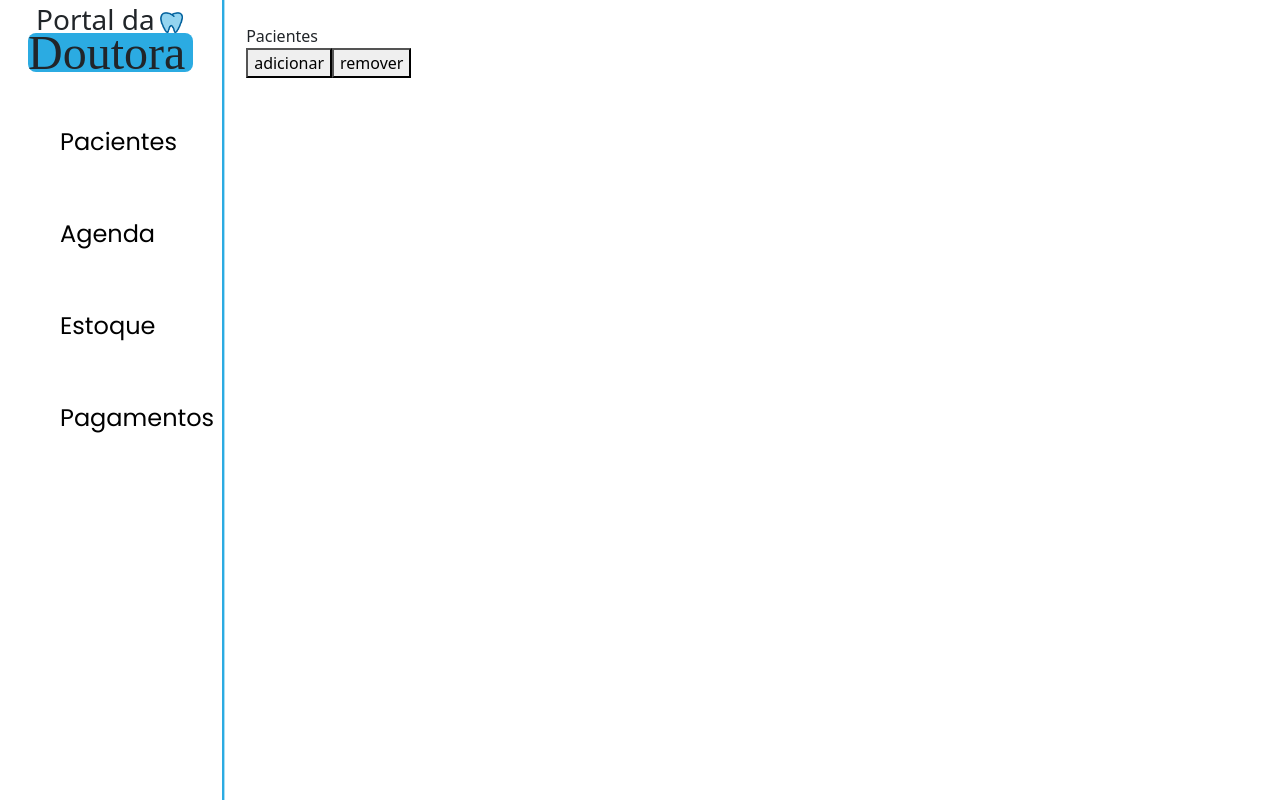
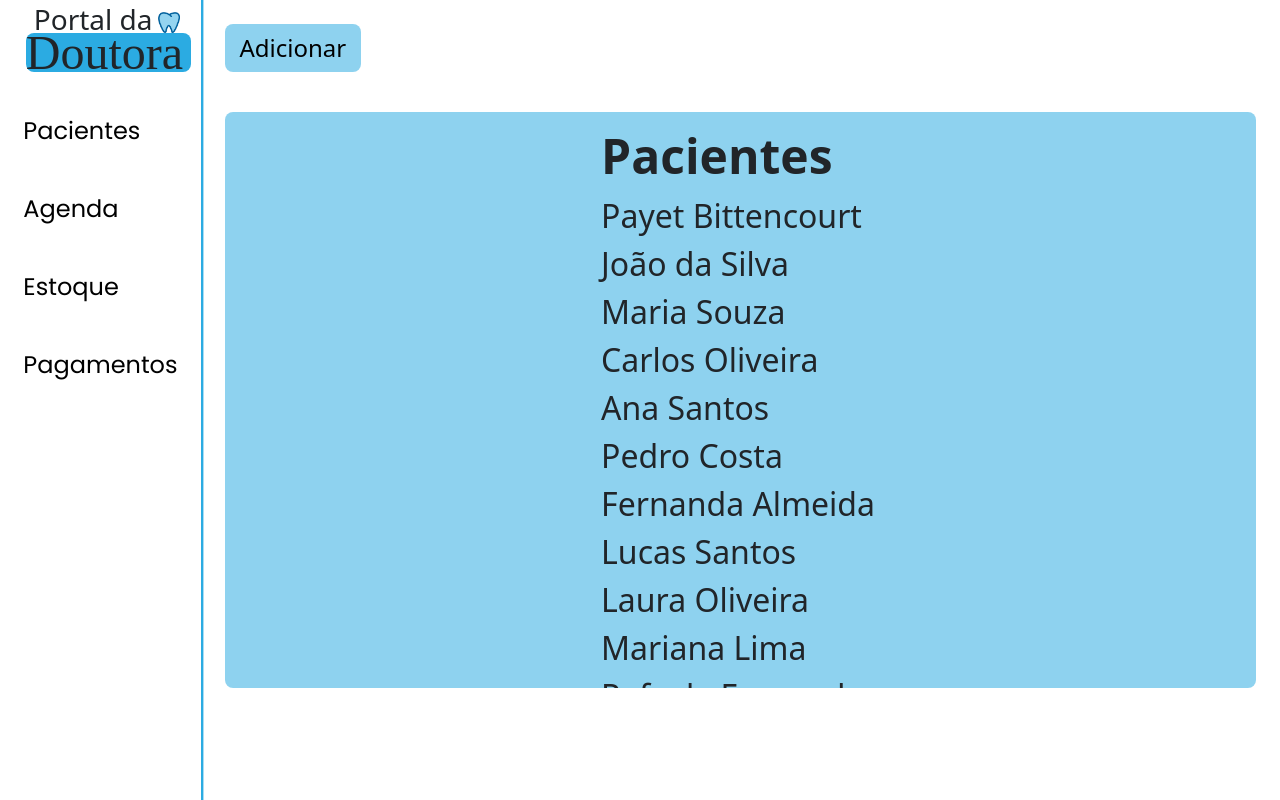
Before and after one commit to dsm-cefet-rj/ti-2024-1-grupo-8-1, a React (Create React App) app: page / in a window 1280 px wide. Both pictures are taken after a click on the button "Pacientes". Built offline with nearby package versions, Linux system fonts and the light colour scheme; a web font is replaced by a local one.

Commit message:
Alterações em alguns estilos e início e paciente

```diff
--- a/src/App.css
+++ b/src/App.css
@@ -1,8 +1,5 @@
 .App {
-
-
   height: 100vh;
-
   text-align: center;
   background-color: #ffffff
 }
--- /dev/null
+++ b/src/ComponentesPaciente/AdicionarPaciente.jsx
@@ -0,0 +1,17 @@
+import React from 'react';
+import './stylesPaciente.css';
+
+function AdicionarPaciente({ handleInicioPaciente }) {
+    return (
+        <div>
+            <div>
+                <button className='botãoPaciente' onClick={handleInicioPaciente}>Inicio</button>
+            </div>
+            <div>
+
+            </div>
+        </div>
+    );
+}
+
+export default AdicionarPaciente;
--- /dev/null
+++ b/src/ComponentesPaciente/ListaDePacientes.js
@@ -0,0 +1,137 @@
+const ListaDePacientes = [
+  {
+    nome: "Payet Bittencourt",
+    telefone: "(11) 98765-4320",
+    cpf: "123.456.789-00",
+    endereco: "Rua Sotero dos reis, 123",
+    cidade: "Rio de Janeiro",
+  },
+  {
+    nome: "João da Silva",
+    telefone: "(11) 98765-4321",
+    cpf: "123.456.789-00",
+    endereco: "Rua A, 123",
+    cidade: "São Paulo",
+  },
+  {
+    nome: "Maria Souza",
+    telefone: "(21) 99999-8888",
+    cpf: "987.654.321-00",
+    endereco: "Avenida B, 456",
+    cidade: "Rio de Janeiro",
+  },
+  {
+    nome: "Carlos Oliveira",
+    telefone: "(31) 77777-2222",
+    cpf: "555.444.333-00",
+    endereco: "Rua C, 789",
+    cidade: "Belo Horizonte",
+  },
+  {
+    nome: "Ana Santos",
+    telefone: "(41) 33333-5555",
+    cpf: "222.111.888-00",
+    endereco: "Avenida D, 987",
+    cidade: "Curitiba",
+  },
+  {
+    nome: "Pedro Costa",
+    telefone: "(85) 22222-7777",
+    cpf: "666.777.888-00",
+    endereco: "Rua E, 321",
+    cidade: "Fortaleza",
+  },
+  {
+    nome: "Fernanda Almeida",
+    telefone: "(61) 44444-1111",
+    cpf: "999.888.777-00",
+    endereco: "Avenida F, 654",
+    cidade: "Brasília",
+  },
+  {
+    nome: "Lucas Santos",
+    telefone: "(11) 55555-5555",
+    cpf: "111.222.333-44",
+    endereco: "Rua G, 789",
+    cidade: "São Paulo",
+  },
+  {
+    nome: "Laura Oliveira",
+    telefone: "(21) 66666-6666",
+    cpf: "555.666.777-88",
+    endereco: "Avenida H, 123",
+    cidade: "Rio de Janeiro",
+  },
+  {
+    nome: "Mariana Lima",
+    telefone: "(31) 98765-4321",
+    cpf: "777.888.999-00",
+    endereco: "Rua I, 456",
+    cidade: "Belo Horizonte",
+  },
+  {
+    nome: "Rafaela Fernandes",
+    telefone: "(41) 55555-5555",
+    cpf: "888.999.000-11",
+    endereco: "Avenida J, 789",
+    cidade: "Curitiba",
+  },
+  {
+    nome: "Anderson Costa",
+    telefone: "(85) 77777-7777",
+    cpf: "111.222.333-44",
+    endereco: "Rua K, 321",
+    cidade: "Fortaleza",
+  },
+  {
+    nome: "Thiago Oliveira",
+    telefone: "(61) 88888-8888",
+    cpf: "222.333.444-55",
+    endereco: "Avenida L, 654",
+    cidade: "Brasília",
+  },
+  {
+    nome: "Isabela Santos",
+    telefone: "(11) 66666-6666",
+    cpf: "333.444.555-66",
+    endereco: "Rua M, 123",
+    cidade: "São Paulo",
+  },
+  {
+    nome: "Juliana Almeida",
+    telefone: "(21) 44444-4444",
+    cpf: "444.555.666-77",
+    endereco: "Avenida N, 456",
+    cidade: "Rio de Janeiro",
+  },
+  {
+    nome: "Marcos Lima",
+    telefone: "(31) 33333-3333",
+    cpf: "555.666.777-88",
+    endereco: "Rua O, 789",
+    cidade: "Belo Horizonte",
+  },
+  {
+    nome: "Patrícia Fernandes",
+    telefone: "(41) 77777-7777",
+    cpf: "777.888.999-00",
+    endereco: "Avenida P, 987",
+    cidade: "Curitiba",
+  },
+  {
+    nome: "Leonardo Costa",
+    telefone: "(85) 55555-5555",
+    cpf: "999.000.111-22",
+    endereco: "Rua Q, 321",
+    cidade: "Fortaleza",
+  },
+  {
+    nome: "Camila Oliveira",
+    telefone: "(61) 99999-9999",
+    cpf: "111.222.333-44",
+    endereco: "Avenida R, 654",
+    cidade: "Brasília",
+  },
+];
+
+export default ListaDePacientes;
--- /dev/null
+++ b/src/ComponentesPaciente/ListarPacientes.jsx
@@ -0,0 +1,20 @@
+import React from 'react';
+import './stylesPaciente.css';
+
+function ListarPacientes({ ListaDePacientes, handleAdicionarPaciente }) {
+    return (
+        <div>
+            <button className='botãoPaciente' onClick={handleAdicionarPaciente}>Adicionar</button>
+            <div className='ListaPaciente'>
+                <ul>
+                    <li>Pacientes</li>
+                    {ListaDePacientes.map((paciente, index) => (
+                        <li key={index}>{paciente.nome}</li>
+                    ))}
+                </ul>
+            </div>
+        </div>
+    );
+}
+
+export default ListarPacientes;
--- /dev/null
+++ b/src/ComponentesPaciente/stylesPaciente.css
@@ -0,0 +1,39 @@
+.corpo{
+    padding: 1vh, 1vh, 1vh, 1vh;
+    width: 100%;
+    height: 100%;
+}
+
+.botãoPaciente{
+    border-radius: 1vh;
+    border: none;
+    background-color: #2babe288;
+    font-size: 3vh;
+    margin-bottom: 5vh;
+    width: 17vh;
+    height: 6vh;
+}
+
+.ListaPaciente{
+    display: flex;
+    justify-content: center;
+    align-items: center;
+    width: 100%;
+    background-color: #2babe288;
+    border-radius: 1vh;
+    overflow-y: scroll;
+}
+
+.ListaPaciente > ul{
+    list-style: none;
+    height: 70vh;
+    font-size: 4vh;
+    padding: 0 0 0 0;
+    padding: 1vh 1vh 1vh 1vh;
+
+}
+
+.ListaPaciente > ul > li:first-child{
+    font-weight: bold;
+    font-size: 6vh;
+}
--- a/src/NavApp.jsx
+++ b/src/NavApp.jsx
@@ -40,7 +40,7 @@ function NavApp() {
   };
 
   return (
-      <div className='container'>
+      <div className='janela'>
         <nav className="side-bar">
           <div className="logo">
             <div className="escrita1">
--- a/src/Pacientes.jsx
+++ b/src/Pacientes.jsx
@@ -1,19 +1,34 @@
-import React from 'react';
+import React, { useState } from 'react';
 import './styles.css';
+import ListarPacientes from './ComponentesPaciente/ListarPacientes';
+import ListaDePacientes from './ComponentesPaciente/ListaDePacientes';
+import AdicionarPaciente from './ComponentesPaciente/AdicionarPaciente';
 
 function Pacientes() {
+  //estado da aba (tela inicial ou no processo de adicionar alguém ou no processo de editar)
+  const [Modo, setModo] = useState('Inicial')
+
+  const handleAdicionarPaciente = () => {
+    setModo('Adicionar');
+  };
+
+  const handleInicioPaciente = () => {
+    setModo('Inicial');
+  };
+
+  const renderizarConteudo = () => {
+    if (Modo === 'Inicial') {
+      return <ListarPacientes ListaDePacientes={ListaDePacientes} handleAdicionarPaciente={handleAdicionarPaciente} />;
+    }
+    else if (Modo === 'Adicionar') {
+      return <div><AdicionarPaciente handleInicioPaciente={handleInicioPaciente} /></div>;
+    }
+  };
+
   return (
-    <div className="corpo">
-      <div className="cabecalho">
-        Pacientes
-      </div>
-      <div>
-        <div>
-          <button>adicionar</button>
-          <button>remover</button>
-        </div>
-      </div>
-   </div>
+    <div className='corpo'>
+      {renderizarConteudo()}
+    </div>
   );
 }
 
--- a/src/styles.css
+++ b/src/styles.css
@@ -1,22 +1,13 @@
-
-
 @import url('https://fonts.googleapis.com/css2?family=Poppins:wght@300;400;500;600;700&display=swap');
 @import url('https://fonts.googleapis.com/css2?family=Sail&display=swap');
-
-body{
-    height: 100vh;
-    font-family: 'Poppins';
-    display: flex;
-    overflow: hidden;
-    margin: 0;
-}
 
 .side-bar{
     width: 30vh;
     height: 100vh;
     box-shadow: 0.3vh 0 0 #2babe2;
     align-items: center;
-    justify-content: center;
+    flex-direction: column;
+    display: flex;
 }
 
 .side-bar .logo {
@@ -51,14 +42,15 @@ body{
 }
 
 .side-bar > ul{
-    list-style-type: none;
+    list-style: none;
     position: relative;
-    padding: 3vh 0 0 5vh;
+    padding: 0 0 0 0;
     font-family: 'Poppins';
+    max-width: fit-content;
 }
 
 .side-bar > ul > .side-bar-item{
-    padding: 3vh 0 3vh;
+    padding-top: 5vh;
 }
 
 
@@ -68,8 +60,9 @@ body{
     background-color:white;
     transition: background-color 1s ease;
     border-radius: 1vh;
-    padding: 0.5vh 1vh 0.5vh 1vh;
     border: 0vh;
+    display: flex;
+    justify-content: center;
 }
 
 .side-bar > ul > .side-bar-item .aba:hover{
@@ -81,19 +74,9 @@ body{
     background-color: #2BABE2;
 }
 
-.ladoD{
-    height: 100%;
-    width: 100%;
-}
-
-.ladoD .frame-principal{
-    border: 0vh;
-    height: 100%;
-    width: 100%;
-}
 
 .corpo{
-    padding: 3vh 0 0 3vh;
+    padding: 3vh 3vh 3vh 3vh;
     height: 100%;
     width: 100%;
 }
@@ -166,13 +149,10 @@ body{
 }
 
 .container-lg{
-
     margin-top: 10px;
     background-color: #ffffff;
     display: flex;
-
 }
-
 
 .btn-lg{
     margin-right: 10px;
@@ -180,12 +160,16 @@ body{
     background-color: #2babe2;
 }
 
-
-
-
-.container {
+.janela{
     display: flex;
     justify-content: space-between;
     padding: 0vh 0vh 0vh 0vh;
+    margin: none;
+    width: 100%;
+}
+
+#root{
+    width: 100%;
+    height: 100%;
 }
 /* 00609C */
```
